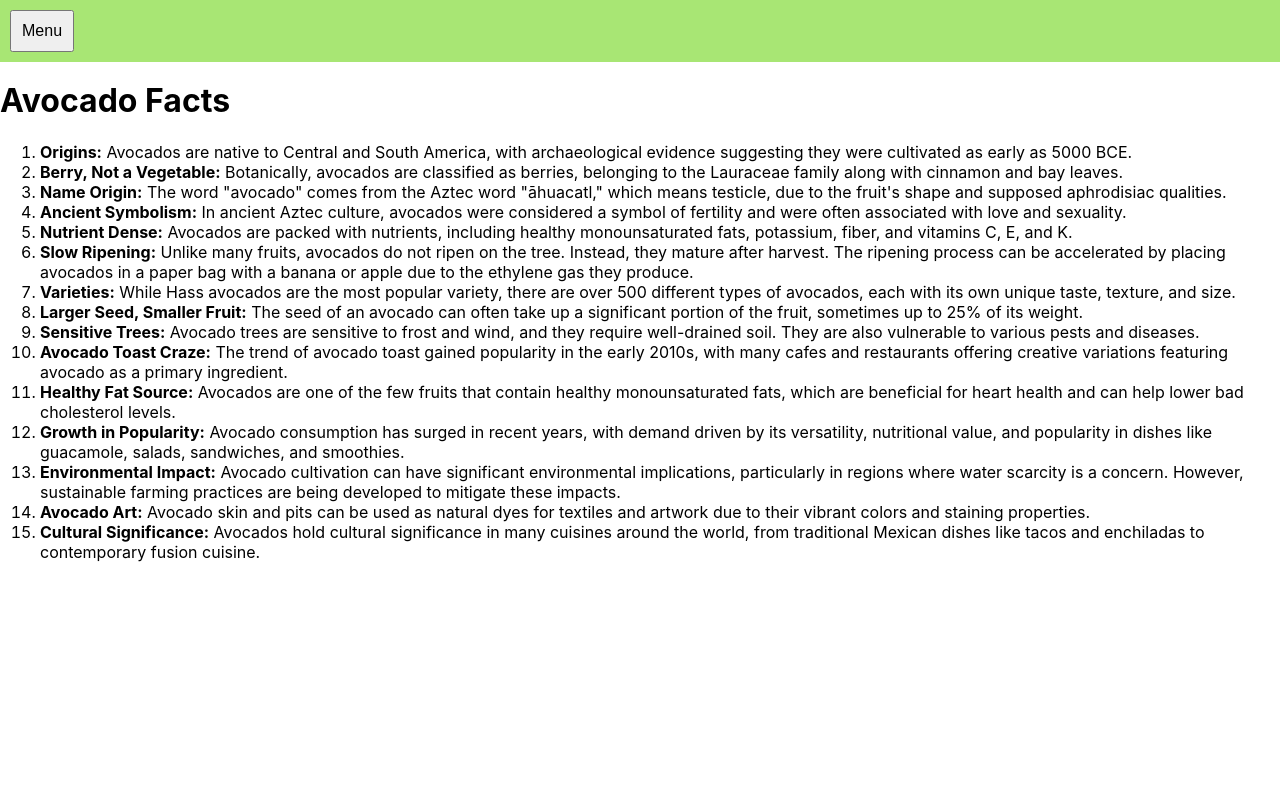
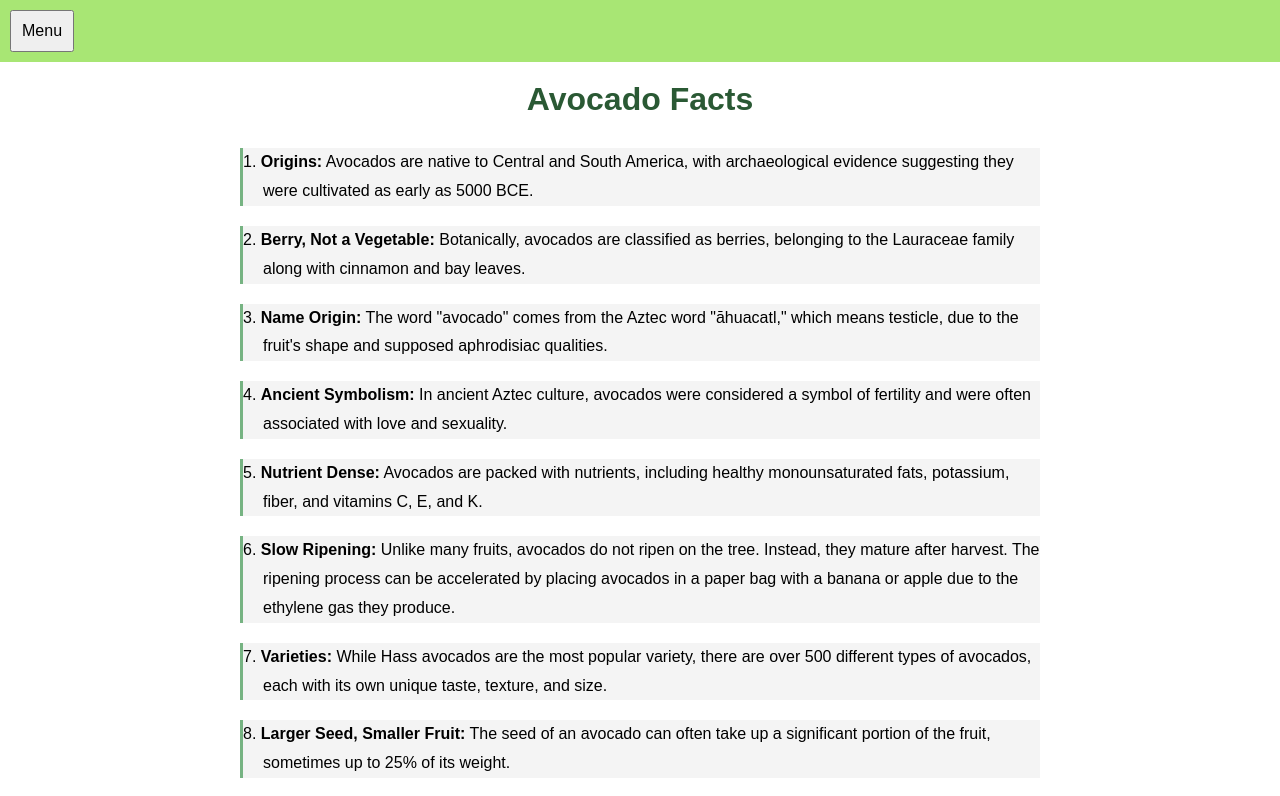
Before and after one commit to tdalbavie/Forum, a React (Create React App) app in the folder client/: page /avocado-facts in a window 1280 px wide. Shown: the top 796 px of the page. Built offline with nearby package versions, Linux system fonts and the light colour scheme.

Commit message:
I added styles to fact page

```diff
--- a/client/src/components/Navbar.js
+++ b/client/src/components/Navbar.js
@@ -18,10 +18,10 @@ function Navbar() {
           <li style={{ marginTop: '10px' }}><Link to="/Recipes" onClick={toggleDropdown}>Recipes</Link></li>
           <li style={{ marginTop: '10px' }}><Link to="/CreateRecipe" onClick={toggleDropdown}>Create Recipe</Link></li>
 
-          <li style={{ marginTop: '10px' }}><Link to="/about" onClick={toggleDropdown}>About</Link></li>
           <li style={{ marginTop: '10px' }}><Link to="/articles" onClick={toggleDropdown}>Articles</Link></li>
           <li style={{ marginTop: '10px' }}><Link to="/create-article" onClick={toggleDropdown}>Create Article</Link></li>
           <li style={{ marginTop: '10px' }}><Link to="/avocado-101" onClick={toggleDropdown}>Avocado 101</Link></li>
+          <li style={{ marginTop: '10px' }}><Link to="/about" onClick={toggleDropdown}>About</Link></li>
           <li style={{ marginTop: '10px' }}><Link to="/contact" onClick={toggleDropdown}>Contact</Link></li>
 
         </ul>
--- /dev/null
+++ b/client/src/pages/AvocadoFactsPage.css
@@ -0,0 +1,37 @@
+/* AvocadoFactsPage.css */
+
+.facts-container {
+    padding-top: 60px; /* Top padding */
+    padding-left: 20px; /* Left padding */
+    padding-right: 20px; /* Right padding */
+    max-width: 800px; /* Limiting the max width for better readability */
+    margin: 0 auto; /* Centering the container */
+    font-family: 'Arial', sans-serif; /* A clean, readable font */
+  }
+
+  .facts-header {
+    text-align: center; /* Center-align the title */
+    margin-bottom: 30px; /* Space between the title and the content */
+    color: #2a5934; /* A deep green, fitting the avocado theme */
+  }
+
+  .facts-list {
+    list-style-position: inside; /* Ensures the list numbers are aligned nicely */
+    padding-left: 0; /* Removes default padding */
+    line-height: 1.8; /* Increases line height for readability */
+    font-size: 16px; /* Sets a comfortable reading font size */
+  }
+
+  .facts-list li {
+    margin-bottom: 20px; /* Adds space between list items */
+    text-indent: -20px; /* Pulls the text slightly to the left to align with the content */
+    padding-left: 20px; /* Adds padding to the left for alignment */
+    border-left: 3px solid #76b382; /* Adds a stylistic border to the left of each item */
+    background-color: #f4f4f4; /* A light background color for better readability */
+  }
+
+  @media (max-width: 767px) {
+    .facts-container {
+      padding: 40px 10px; /* Smaller padding on mobile */
+    }
+  }
--- a/client/src/pages/AvocadoFactsPage.js
+++ b/client/src/pages/AvocadoFactsPage.js
@@ -1,14 +1,14 @@
 import React from 'react';
 import Navbar from '../components/Navbar';
+import './AvocadoFactsPage.css'; // Link to the CSS file
 
 const AvocadoFactsPage = () => {
   return (
     <>
     <Navbar />
-    <div style={{ paddingTop: '60px' }}>
-    <div>
-      <h1>Avocado Facts</h1>
-      <ol>
+    <div className="facts-container">
+      <h1 className="facts-header">Avocado Facts</h1>
+      <ol className="facts-list">
         <li><strong>Origins:</strong> Avocados are native to Central and South America, with archaeological evidence suggesting they were cultivated as early as 5000 BCE.</li>
         <li><strong>Berry, Not a Vegetable:</strong> Botanically, avocados are classified as berries, belonging to the Lauraceae family along with cinnamon and bay leaves.</li>
         <li><strong>Name Origin:</strong> The word "avocado" comes from the Aztec word "āhuacatl," which means testicle, due to the fruit's shape and supposed aphrodisiac qualities.</li>
@@ -26,7 +26,6 @@ const AvocadoFactsPage = () => {
         <li><strong>Cultural Significance:</strong> Avocados hold cultural significance in many cuisines around the world, from traditional Mexican dishes like tacos and enchiladas to contemporary fusion cuisine.</li>
       </ol>
     </div>
-    </div>
     </>
   );
 };
```
